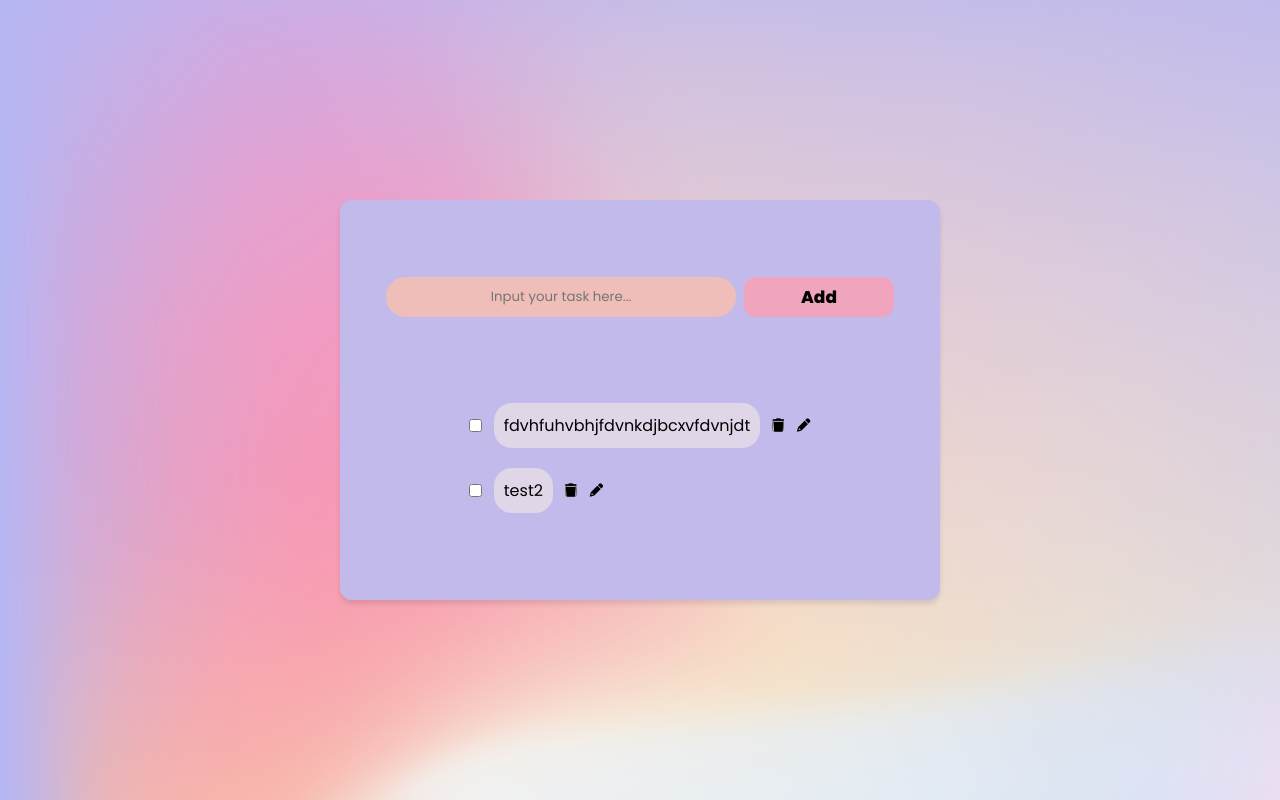
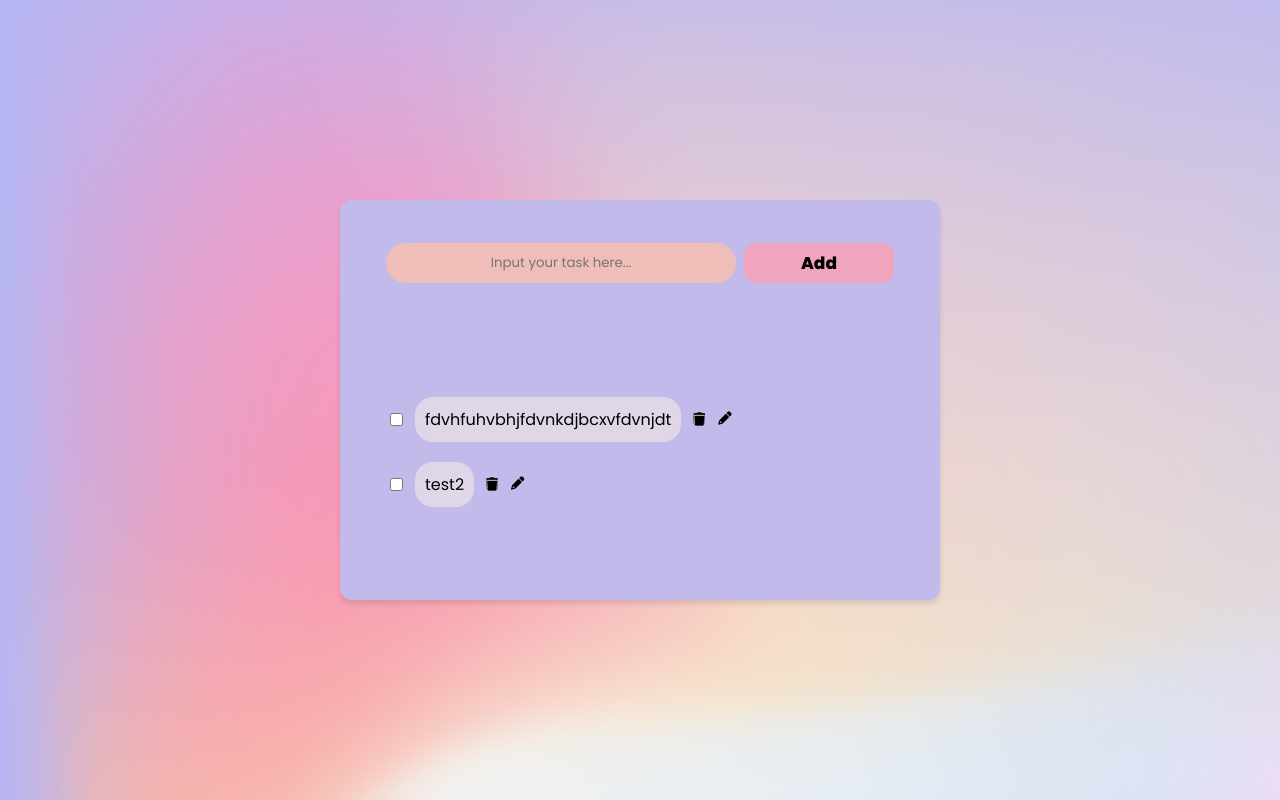
Before and after one commit to olesiaa22/To-Do-List, a plain HTML site: page index.html in a window 1280 px wide. Drawn offline with Linux system fonts and the light colour scheme.

Commit message:
fic tasks-container position

```diff
--- a/style.css
+++ b/style.css
@@ -102,6 +102,12 @@ input {
     background-color: transparent;
 }
 
+.tasks-container {
+    width: 600px;
+    margin-top: 20px;
+    padding: 40px;
+}
+
 @media (width: 768px) {
     .container {
         flex-direction: column;
```
